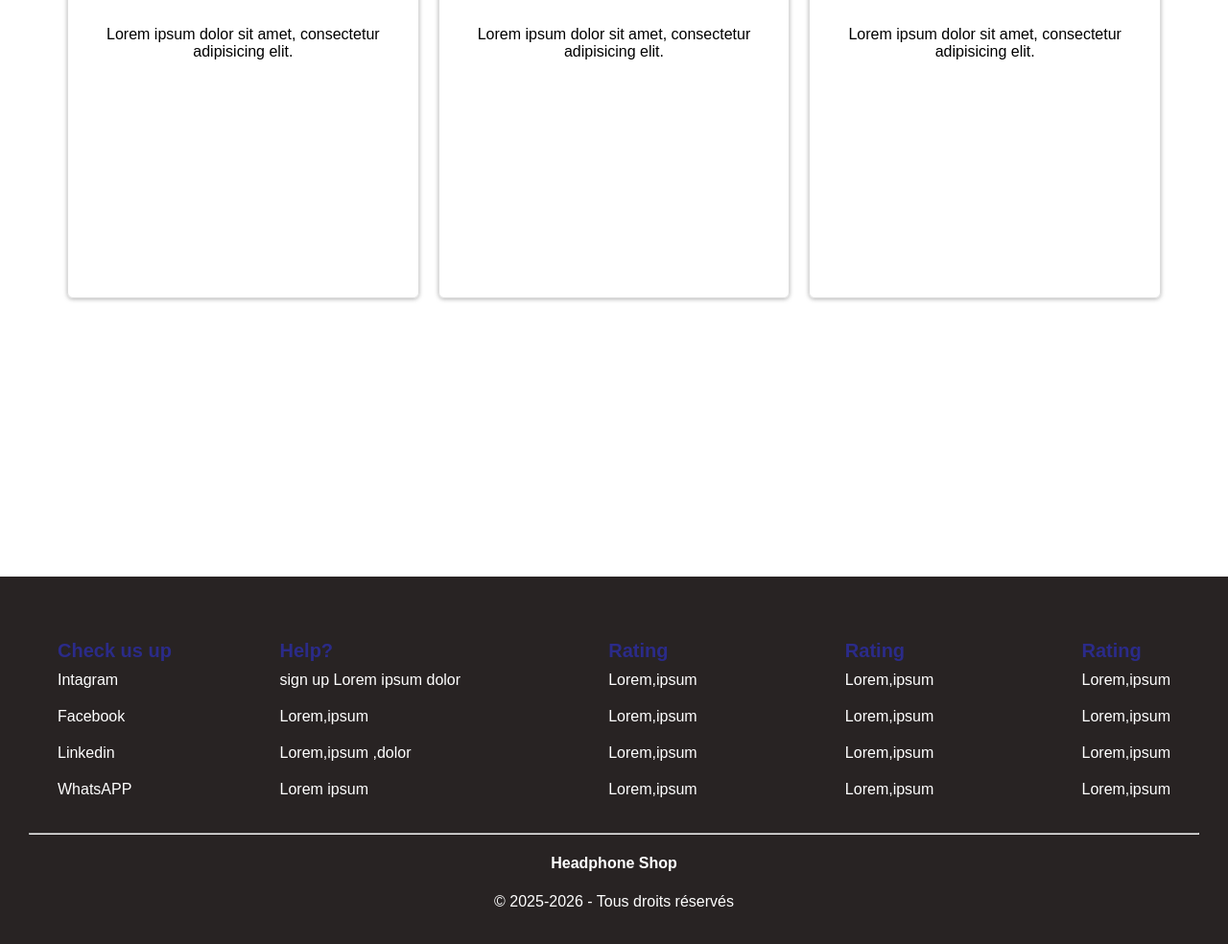
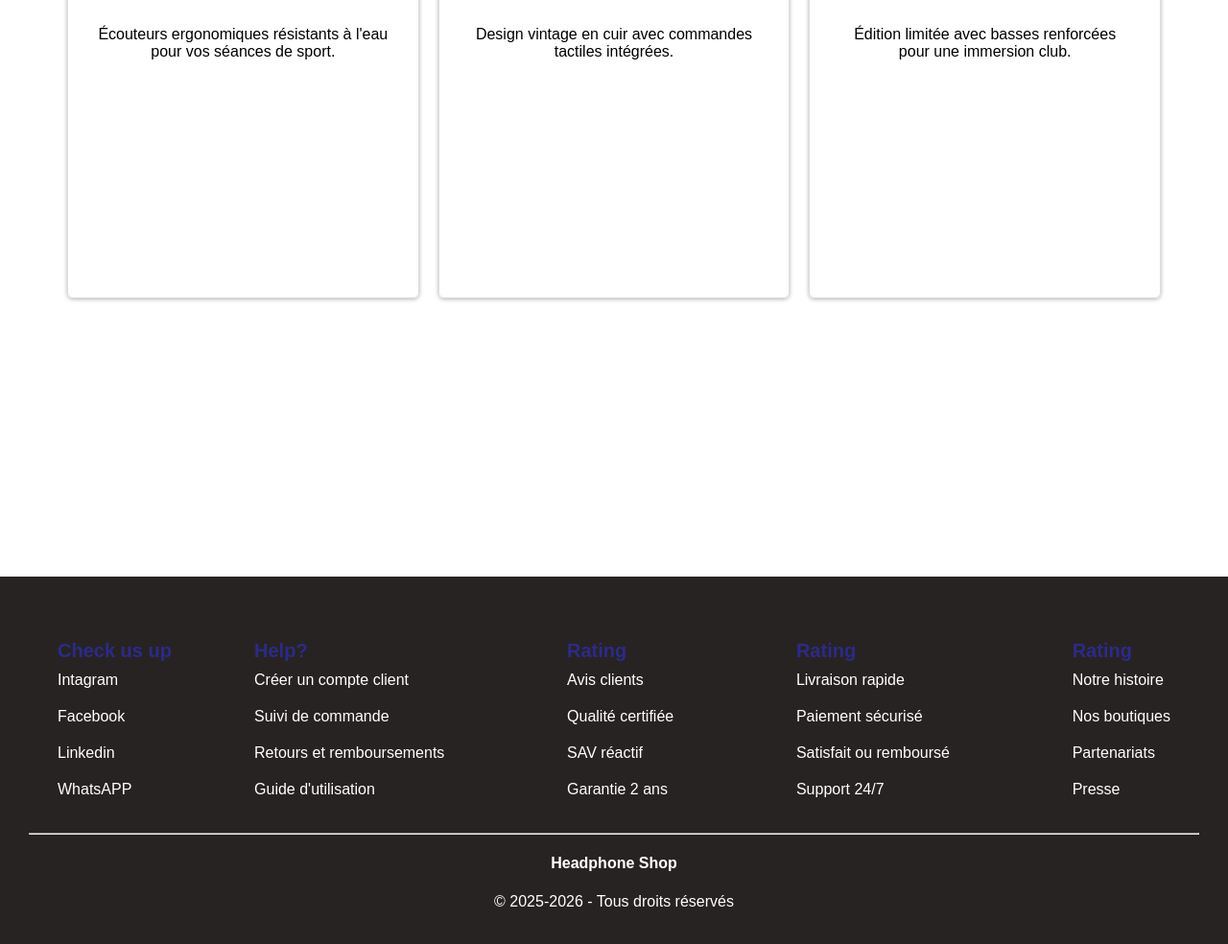
Before and after one commit to NassiraHamiCh/Site-AudioWaveProject, a plain HTML site: page index.html in a window 1280 px wide. Shown: the part 1396-2380 px from the top of the page at 96% size. Drawn offline with Linux system fonts and the light colour scheme.

Commit message:
Revise content and product details in index.html
Updated product descriptions and added new content for better clarity and engagement.

```diff
--- a/index.html
+++ b/index.html
@@ -19,7 +19,7 @@
         <div class="container">
             <div class="left-side">
                 <h1>The Future Is Here!</h1>
-                <p>Lorem ipsum dolor sit amet consectetur adipisicing elit. Quam similique illo facilis, nihil facere soluta nostrum, voluptate odio enim porro quis dicta maxime. Molestiae quas possimus cum adipisci ratione! Blanditiis! Voluptatem placeat eos accusantium officiis fugiat eius id culpa quas quasi, totam dolore dolores ipsam laborum in, natus aliquam obcaecati suscipit nisi.</p>
+                <p>Découvrez une expérience sonore inédite avec notre nouvelle collection de casques premium. Conçus pour allier confort absolu et haute fidélité, nos produits vous offrent une immersion totale, que ce soit pour le studio, le gaming ou vos déplacements quotidiens. Profitez d'une clarté sonore exceptionnelle dès maintenant.</p>
                 <button class="btn">Read More</button>
             </div>
             <div class="right-side">
@@ -32,37 +32,37 @@
             <div class="products">
                 <h3>Product : headphine 1</h3>
                 <img src="images/headphone2.jpg">
-                <p>Lorem ipsum dolor sit amet, consectetur adipisicing elit. </p>
+                <p>Casque sans fil avec réduction de bruit active et 40h d'autonomie.</p>
             </div>
 
             <div class="products">
                 <h3>Product : headphine 2</h3>
                 <img src="images/hd3.jpg">
-                <p>Lorem ipsum dolor sit amet, consectetur adipisicing elit. </p>
+                <p>Édition studio professionnelle pour un rendu sonore pur et détaillé.</p>
             </div>
 
             <div class="products">
                 <h3>Product : headphine 3</h3>
                 <img src="images/OIP (22).jpg">
-                <p>Lorem ipsum dolor sit amet, consectetur adipisicing elit. </p>
+                <p>Modèle ultra-léger et pliable, idéal pour les voyageurs exigeants.</p>
             </div>
 
             <div class="products">
                 <h3>product : headphine 1</h3>
                 <img src="images/headphone.jpg">
-                <p>Lorem ipsum dolor sit amet, consectetur adipisicing elit. </p>
+                <p>Écouteurs ergonomiques résistants à l'eau pour vos séances de sport.</p>
             </div>
 
             <div class="products">
                 <h3>product : headphine 1</h3>
                 <img src="images/hd2.jpg">
-                <p>Lorem ipsum dolor sit amet, consectetur adipisicing elit. </p>
+                <p>Design vintage en cuir avec commandes tactiles intégrées.</p>
             </div>
 
             <div class="products">
                 <h3>product : headphine 1</h3>
                 <img src="images/pr2.jpg">
-                <p>Lorem ipsum dolor sit amet, consectetur adipisicing elit. </p>
+                <p>Édition limitée avec basses renforcées pour une immersion club.</p>
             </div>
         </div>
         <div id="#contact" class="footer">
@@ -74,28 +74,28 @@
                     <li>WhatsAPP</li>
                 </ul>
                 <ul><span>Help?</span>
-                    <li>sign up Lorem ipsum dolor</li>
-                    <li>Lorem,ipsum</li>
-                    <li>Lorem,ipsum ,dolor</li>
-                    <li>Lorem ipsum </li>
+                    <li>Créer un compte client</li>
+                    <li>Suivi de commande</li>
+                    <li>Retours et remboursements</li>
+                    <li>Guide d'utilisation</li>
                 </ul>
                 <ul><span>Rating</span>
-                    <li>Lorem,ipsum</li>
-                    <li>Lorem,ipsum</li>
-                    <li>Lorem,ipsum</li>
-                    <li>Lorem,ipsum</li>
+                    <li>Avis clients</li>
+                    <li>Qualité certifiée</li>
+                    <li>SAV réactif</li>
+                    <li>Garantie 2 ans</li>
                 </ul>
                 <ul><span>Rating</span>
-                    <li>Lorem,ipsum</li>
-                    <li>Lorem,ipsum</li>
-                    <li>Lorem,ipsum</li>
-                    <li>Lorem,ipsum</li>
+                    <li>Livraison rapide</li>
+                    <li>Paiement sécurisé</li>
+                    <li>Satisfait ou remboursé</li>
+                    <li>Support 24/7</li>
                 </ul>
                 <ul><span>Rating</span>
-                    <li>Lorem,ipsum</li>
-                    <li>Lorem,ipsum</li>
-                    <li>Lorem,ipsum</li>
-                    <li>Lorem,ipsum</li>
+                    <li>Notre histoire</li>
+                    <li>Nos boutiques</li>
+                    <li>Partenariats</li>
+                    <li>Presse</li>
                 </ul>
             </div>
             <hr>
```
